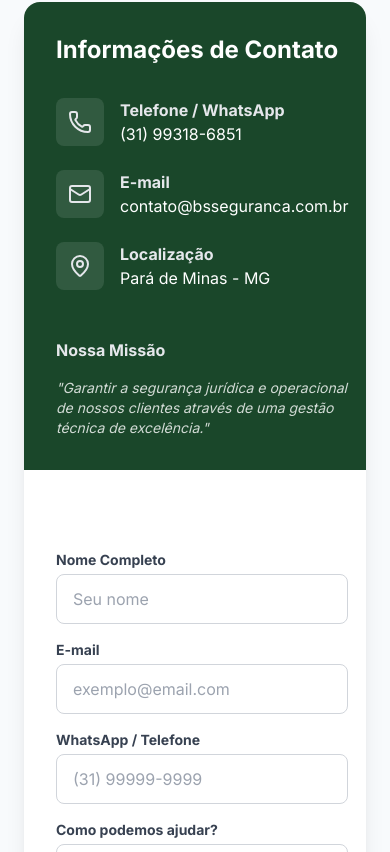
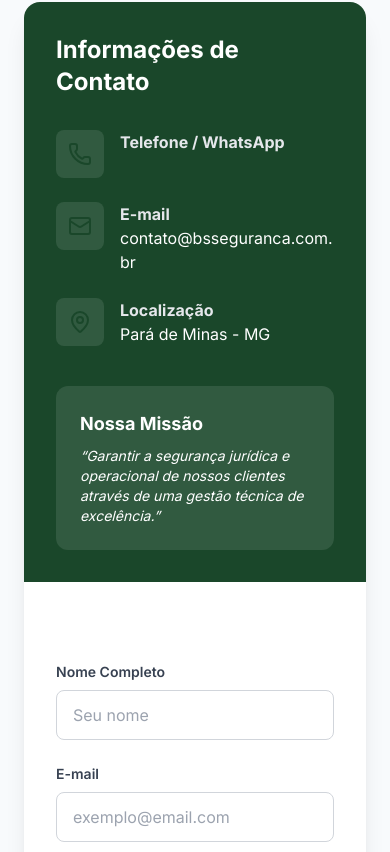
Before and after one commit to LuPS27/BS-SEGURAN-A, a React (Vite) app: page / in a window 390 px wide. Shown: the part 9512-10364 px from the top of the page. Built offline with nearby package versions, Linux system fonts and the light colour scheme.

Commit message:
fix: corrige corte mobile no ContactSection (break-all, overflow-hidden, min-w-0)
Updated styling and structure of the ContactSection component. Enhanced accessibility and responsiveness of form elements.

```diff
--- a/components/ContactSection.tsx
+++ b/components/ContactSection.tsx
@@ -36,58 +36,60 @@
 
                 <div className="grid lg:grid-cols-2 gap-12 bg-white rounded-2xl shadow-xl overflow-hidden">
                     {/* Contact Info */}
-                    <div className="bg-bs-green p-8 lg:p-12 text-white">
+                    <div className="bg-bs-green p-8 lg:p-12 text-white overflow-hidden">
                         <h3 className="text-2xl font-bold mb-8">Informações de Contato</h3>
-
                         <div className="space-y-6">
                             <div className="flex items-start gap-4">
-                                <div className="bg-white/10 p-3 rounded-lg">
-                                    <Phone size={24} className="text-bs-silver" />
+                                <div className="bg-white/10 p-3 rounded-lg flex-shrink-0">
+                                    <Phone className="w-6 h-6 text-bs-green" />
                                 </div>
-                                <div>
+                                <div className="min-w-0">
                                     <p className="font-bold text-bs-silver">Telefone / WhatsApp</p>
-                                    <a href={`https://api.whatsapp.com/send?phone=${SITE_CONFIG.whatsappNumber}`} className="hover:text-bs-silver transition-colors">
-                                        (31) 99318-6851
+                                    <a
+                                        href={`https://api.whatsapp.com/send?phone=${SITE_CONFIG.whatsappNumber}`}
+                                        className="hover:text-bs-silver transition-colors break-words"
+                                    >
+                                        {SITE_CONFIG.phone}
                                     </a>
                                 </div>
                             </div>
-
                             <div className="flex items-start gap-4">
-                                <div className="bg-white/10 p-3 rounded-lg">
-                                    <Mail size={24} className="text-bs-silver" />
+                                <div className="bg-white/10 p-3 rounded-lg flex-shrink-0">
+                                    <Mail className="w-6 h-6 text-bs-green" />
                                 </div>
-                                <div>
+                                <div className="min-w-0 overflow-hidden">
                                     <p className="font-bold text-bs-silver">E-mail</p>
-                                    <a href="mailto:contato@bsseguranca.com.br" className="hover:text-bs-silver transition-colors break-words">
+                                    <a
+                                        href="mailto:contato@bsseguranca.com.br"
+                                        className="hover:text-bs-silver transition-colors break-all"
+                                    >
                                         contato@bsseguranca.com.br
                                     </a>
                                 </div>
                             </div>
-
                             <div className="flex items-start gap-4">
-                                <div className="bg-white/10 p-3 rounded-lg">
-                                    <MapPin size={24} className="text-bs-silver" />
+                                <div className="bg-white/10 p-3 rounded-lg flex-shrink-0">
+                                    <MapPin className="w-6 h-6 text-bs-green" />
                                 </div>
-                                <div>
+                                <div className="min-w-0">
                                     <p className="font-bold text-bs-silver">Localização</p>
                                     <p>Pará de Minas - MG</p>
                                 </div>
                             </div>
                         </div>
-
-                        <div className="mt-12">
-                            <h4 className="font-bold text-bs-silver mb-4">Nossa Missão</h4>
-                            <p className="text-sm opacity-80 italic">
-                                "Garantir a segurança jurídica e operacional de nossos clientes através de uma gestão técnica de excelência."
+                        <div className="mt-10 p-6 bg-white/10 rounded-xl">
+                            <h4 className="font-bold text-lg mb-2">Nossa Missão</h4>
+                            <p className="text-sm italic break-words">
+                                &ldquo;Garantir a segurança jurídica e operacional de nossos clientes através de uma gestão técnica de excelência.&rdquo;
                             </p>
                         </div>
                     </div>
 
                     {/* Contact Form */}
                     <div className="p-8 lg:p-12">
-                        <form onSubmit={handleSubmit} className="space-y-4">
+                        <form onSubmit={handleSubmit} className="space-y-6">
                             <div>
-                                <label htmlFor="name" className="block text-sm font-bold text-gray-700 mb-1">Nome Completo</label>
+                                <label htmlFor="name" className="block text-sm font-semibold text-gray-700 mb-2">Nome Completo</label>
                                 <input
                                     type="text"
                                     id="name"
@@ -99,10 +101,8 @@
                                     placeholder="Seu nome"
                                 />
                             </div>
-
-                            <div className="grid md:grid-cols-2 gap-4">
                             <div>
-                                    <label htmlFor="email" className="block text-sm font-bold text-gray-700 mb-1">E-mail</label>
+                                <label htmlFor="email" className="block text-sm font-semibold text-gray-700 mb-2">E-mail</label>
                                 <input
                                     type="email"
                                     id="email"
@@ -115,7 +115,7 @@
                                 />
                             </div>
                             <div>
-                                    <label htmlFor="phone" className="block text-sm font-bold text-gray-700 mb-1">WhatsApp / Telefone</label>
+                                <label htmlFor="phone" className="block text-sm font-semibold text-gray-700 mb-2">WhatsApp / Telefone</label>
                                 <input
                                     type="tel"
                                     id="phone"
@@ -127,27 +127,24 @@
                                     placeholder="(31) 99999-9999"
                                 />
                             </div>
-                            </div>
-
                             <div>
-                                <label htmlFor="message" className="block text-sm font-bold text-gray-700 mb-1">Como podemos ajudar?</label>
+                                <label htmlFor="message" className="block text-sm font-semibold text-gray-700 mb-2">Como podemos ajudar?</label>
                                 <textarea
                                     id="message"
                                     name="message"
                                     value={formData.message}
                                     onChange={handleChange}
                                     required
-                                    rows={4}
+                                    rows={5}
                                     className="w-full border border-gray-300 rounded-lg px-4 py-3 focus:outline-none focus:border-bs-green focus:ring-1 focus:ring-bs-green transition-all resize-none"
                                     placeholder="Descreva brevemente sua necessidade..."
-                                ></textarea>
+                                />
                             </div>
-
                             <button
                                 type="submit"
-                                className="w-full bg-bs-red text-white font-bold py-4 rounded-lg shadow-lg hover:brightness-110 transition-all flex items-center justify-center gap-2 transform hover:scale-[1.02]"
+                                className="w-full bg-bs-red text-white font-bold py-4 rounded-lg hover:bg-red-700 transition-colors duration-300 flex items-center justify-center gap-2"
                             >
-                                <Send size={20} />
+                                <Send className="w-5 h-5" />
                                 Enviar Mensagem
                             </button>
                         </form>
```
Lines whose indentation alone changed are shown as unchanged.
